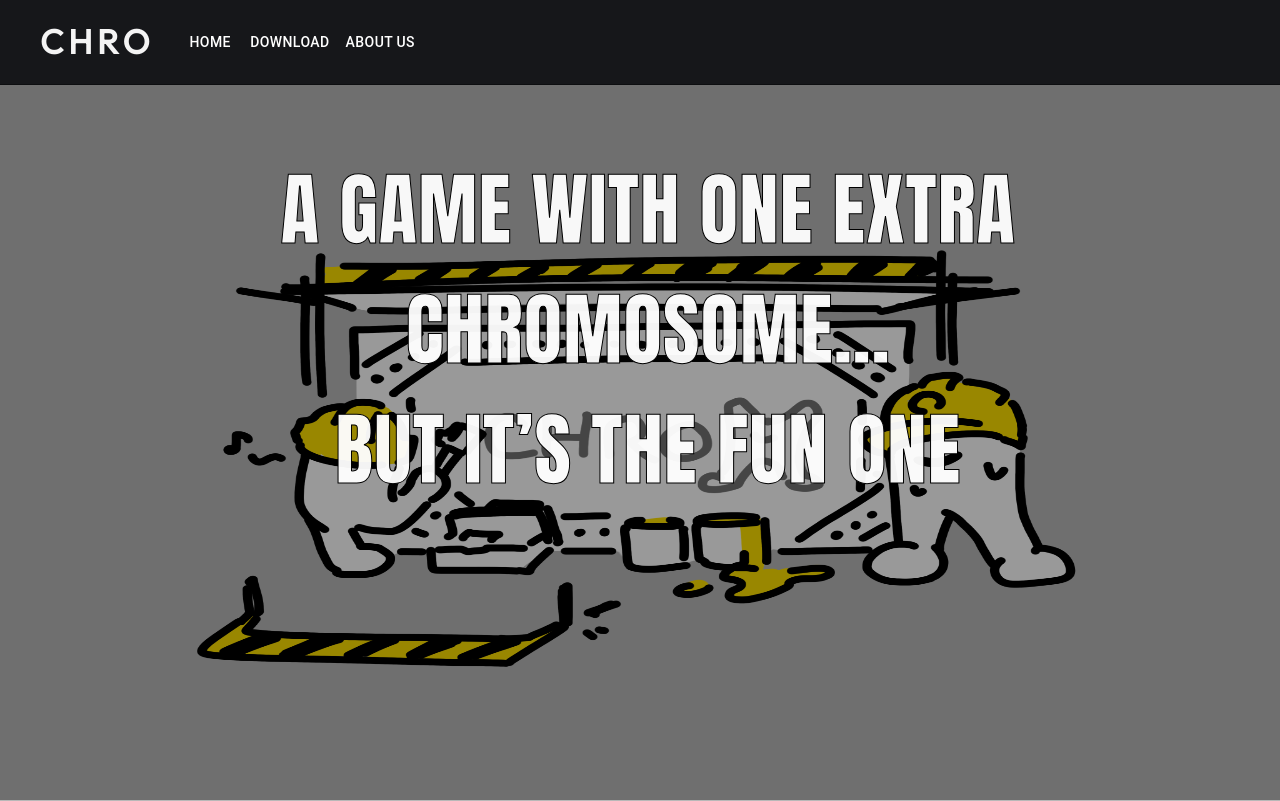
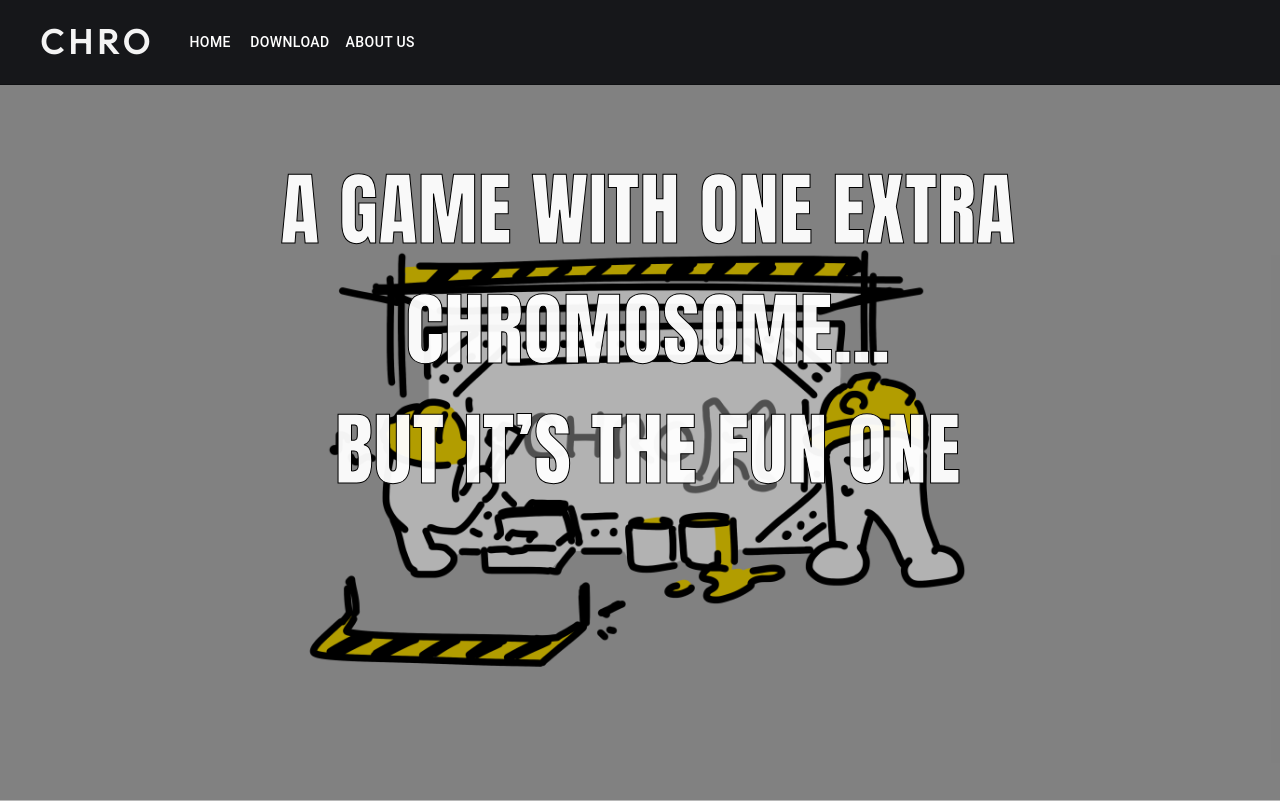
Before and after one commit to Foxylennon/ProjetS1S2-site, a React (Create React App) app: page / in a window 1280 px wide. Built offline with nearby package versions, Linux system fonts and the light colour scheme; some icons are missing.

Commit message:
changement arrière plan

```diff
--- a/src/index.css
+++ b/src/index.css
@@ -16,7 +16,7 @@ video{
   width: 100%;
   height: 100%;
   object-fit: cover;
-  opacity: 0.7;
+  opacity: 1;
 }
 
 .overlay {
@@ -25,5 +25,5 @@ video{
   left: 0;
   width: 100%;
   height: calc(100vh - 84px);
-  background-color: rgba(0, 0, 0, 0.4);
+  background-color: rgba(0, 0, 0, 0.3);
 }
--- a/src/styles/banner/index.js
+++ b/src/styles/banner/index.js
@@ -39,9 +39,10 @@ export const BannerTitle = styled(Typography)(() => ({
 
 export const BannerImage = styled('img')(() => ({
 
-    width: '100%',
     height: '100%',
     objectFit: 'fill',
     overflow: 'hidden',
     opacity: 1,
+    justifyContent: 'center',
+
 }));
```
